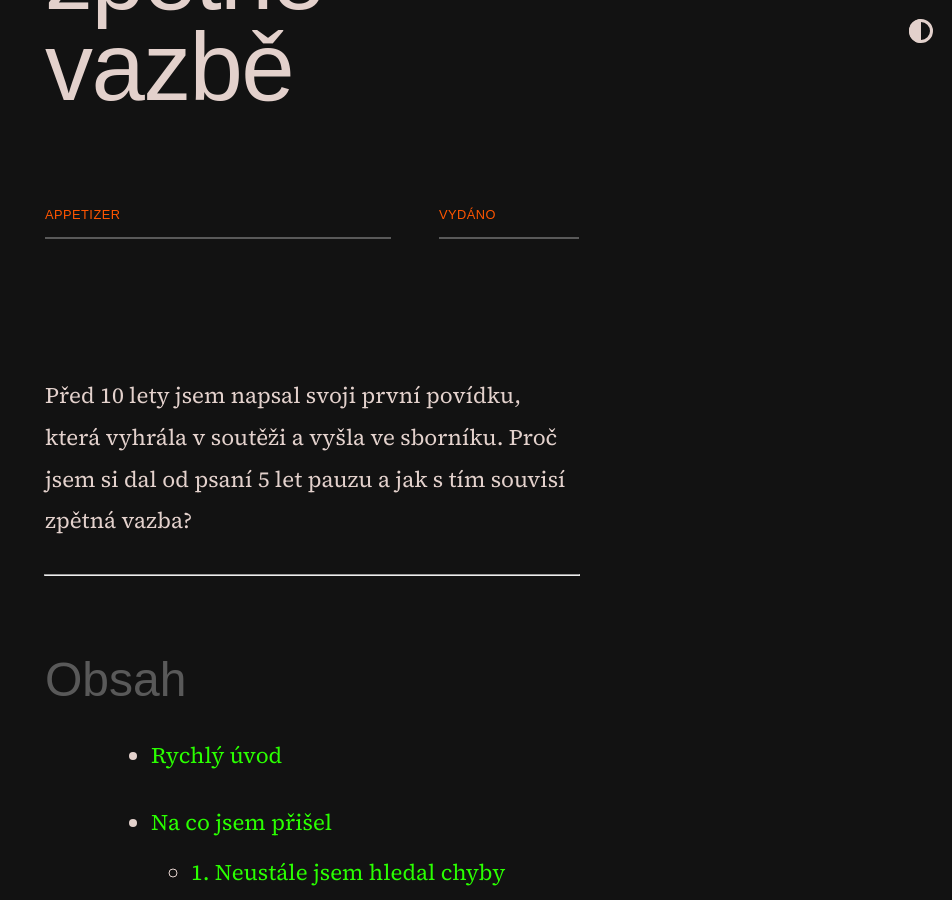
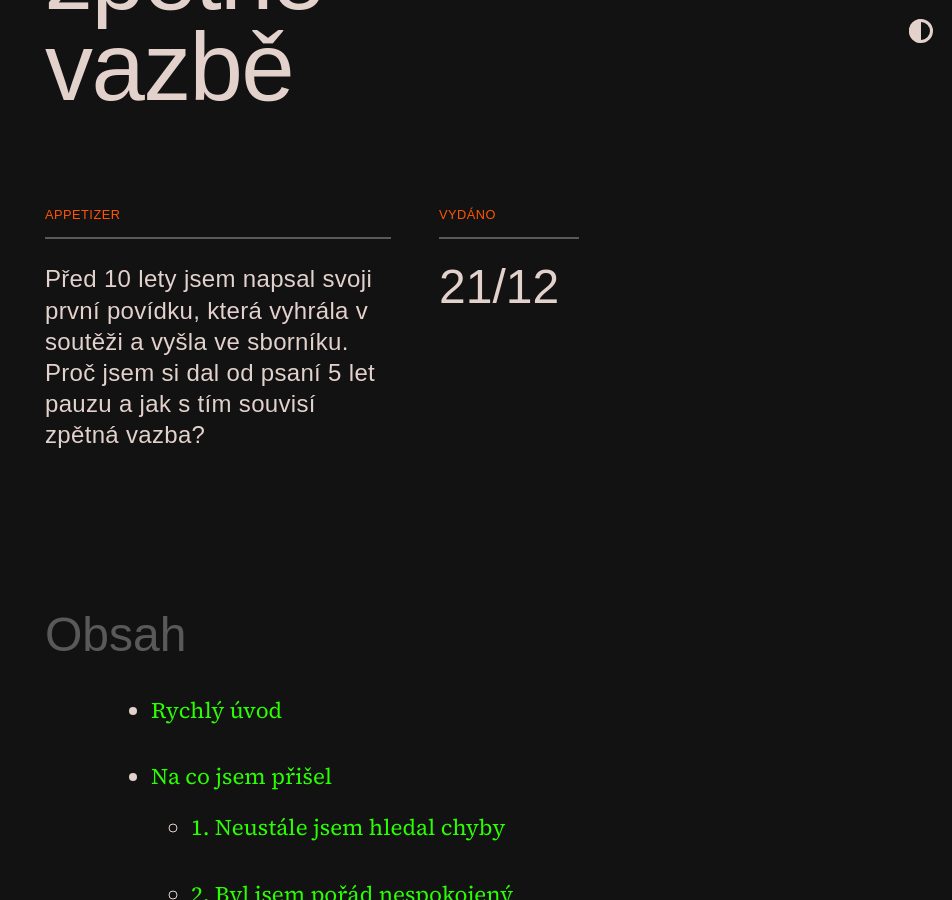
Before and after one commit to scherrer-txt/bts, a Jekyll site: the page built from _posts/2021-12-17-o-zpetne-vazbe.md, in a window 1280 px wide and 900 px high, scrolled down 505 px. Shown: the whole window, without its empty margins (328-1280 px from the left). Built offline with Jekyll 4.4.1, drawn with Linux system fonts in a browser that asks for light colours; some web fonts are replaced.

Commit message:
Update 2021-12-17-o-zpetne-vazbe.md

```diff
--- a/_posts/2021-12-17-o-zpetne-vazbe.md
+++ b/_posts/2021-12-17-o-zpetne-vazbe.md
@@ -1,15 +1,11 @@
 ---
 layout: post
 title: O zpětné vazbě
-subtitle: Behind the Screens
+perex: Před 10 lety jsem napsal svoji první povídku, která vyhrála v soutěži a vyšla ve sborníku. Proč jsem si dal od psaní 5 let pauzu a jak s tím souvisí zpětná vazba?
+order: 08
+release: 21/12
 author: scherrer.txt
 thumbnail: /assets/bts-08-thumb.png
-img: /assets/bts-08-thumb.png
-order: 08
----
-
-Před 10 lety jsem napsal svoji první povídku, která vyhrála v soutěži a vyšla ve sborníku. Proč jsem si dal od psaní 5 let pauzu a jak s tím souvisí zpětná vazba?
-
 ---
 
 ### Obsah
```
